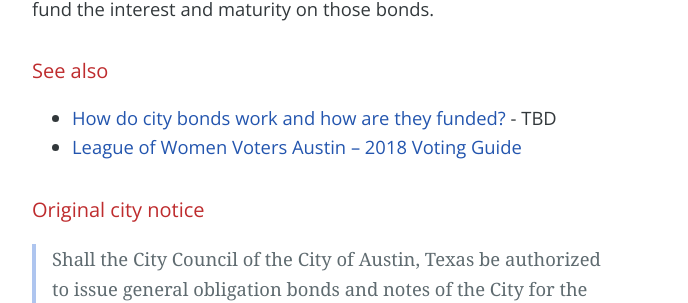
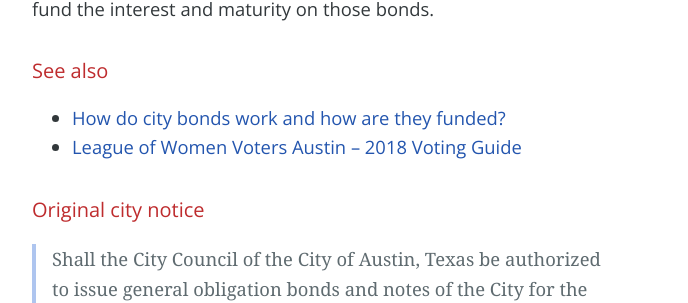
Before and after one commit to h3h/austinprops.city, a Jekyll site: the page built from _posts/2018-10-09-proposition-b.md, in a window 1280 px wide. Shown: the part 608-911 px from the top of the page, without its empty margins (288-976 px from the left). Built offline with Jekyll 4.4.1, drawn with Linux system fonts in a browser that asks for light colours.

Commit message:
Fix bonds link on Prop B

```diff
--- a/_posts/2018-10-09-proposition-b.md
+++ b/_posts/2018-10-09-proposition-b.md
@@ -39,7 +39,7 @@
 
 ## See also
 
-* [How do city bonds work and how are they funded?](#) - TBD
+* [How do city bonds work and how are they funded?](/learn/municipal-bonds/)
 * [League of Women Voters Austin – 2018 Voting Guide](https://lwvaustin.org/voter-guide/)
 
 ## Original city notice
```
